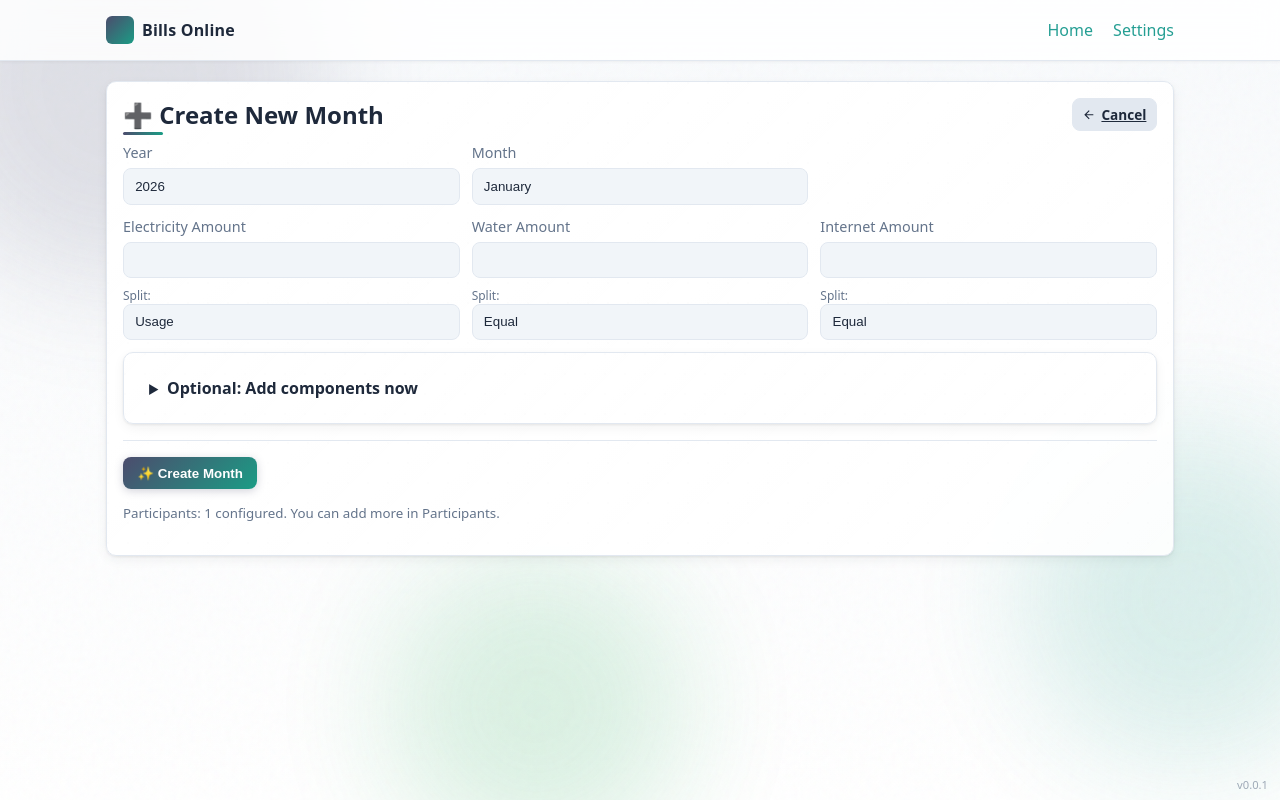
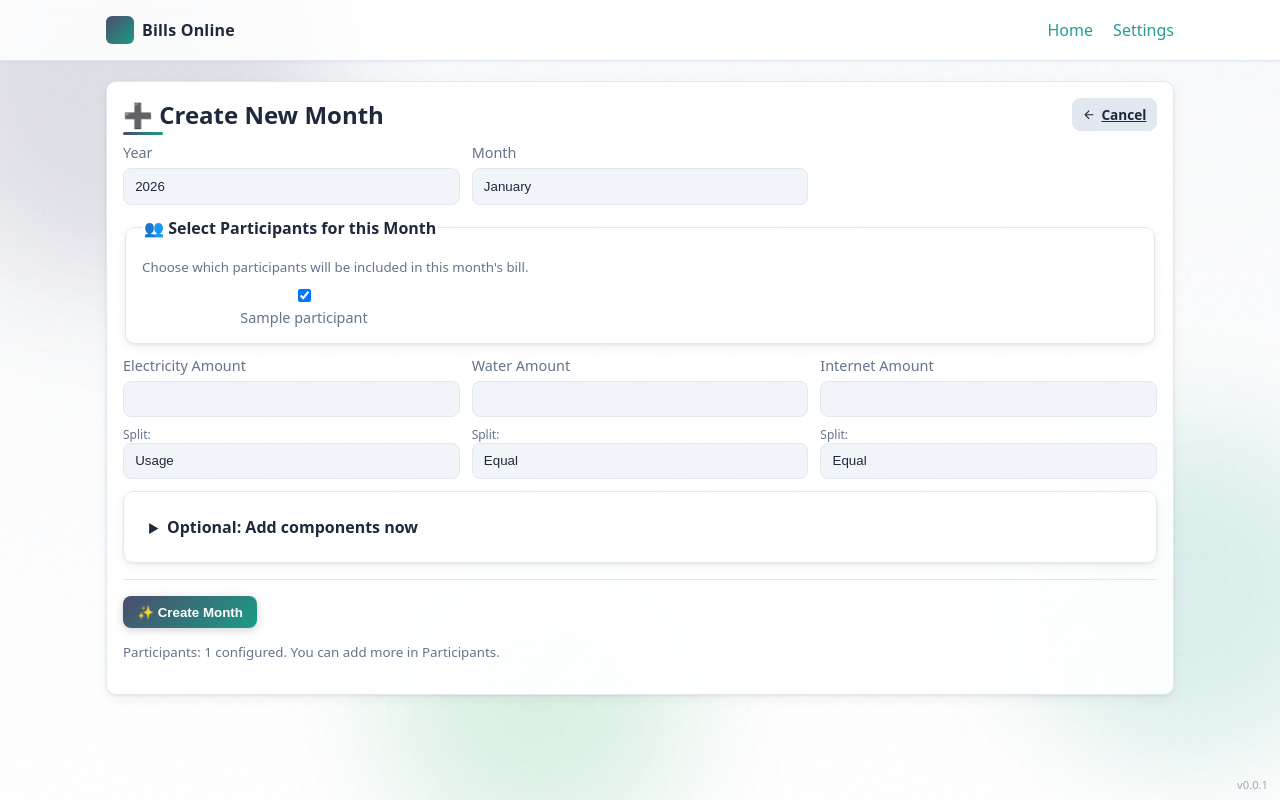
Before and after one commit to phdwight/billsonline, a Flask app: page /months/new in a window 1280 px wide. Run offline with Flask 3, Linux system fonts and the light colour scheme; tables that the repository leaves empty hold one stand-in row (values such as "Sample post").

Commit message:
Add participant selection during month creation
Co-authored-by: phdwight <2248551+phdwight@users.noreply.github.com>

```diff
--- a/app/routes/months.py
+++ b/app/routes/months.py
@@ -130,10 +130,20 @@ def create():
         flash(f"A month for {year}-{month:02d} already exists.", "error")
         return redirect(url_for("home.index"))
 
-    # Default membership: include all current participants
+    # Get selected participants from form
+    selected_participant_ids = request.form.getlist('selected_participants')
+    if selected_participant_ids:
+        # Convert to integers
+        selected_participant_ids = [int(pid) for pid in selected_participant_ids if pid]
+
+    # Default: if no selection was made, include all participants (backward compatibility)
+    if not selected_participant_ids:
+        selected_participant_ids = [p.id for p in participants]
+
+    # Add only selected participants to the month
     try:
-        for p in participants:
-            month_part_repo.add(bill.id, p.id)
+        for pid in selected_participant_ids:
+            month_part_repo.add(bill.id, pid)
     except Exception:
         pass
 
--- a/app/templates/month_detail.html
+++ b/app/templates/month_detail.html
@@ -37,6 +37,7 @@
       </thead>
       <tbody>
         {% for p in participants %}
+        {% if p.id in member_ids %}
         {% set r = readings_by_pid.get(p.id) %}
         <tr>
           <td>{{ p.name }}</td>
@@ -44,6 +45,7 @@
           <td>{{ r.reading_current if r else '' }}</td>
           <td>{{ '%.2f'|format(r.usage()) if r else '0.00' }}</td>
         </tr>
+        {% endif %}
         {% endfor %}
       </tbody>
     </table>
@@ -61,6 +63,7 @@
       </thead>
       <tbody>
         {% for p in participants %}
+  {% if p.id in member_ids %}
   {% set r = readings_by_pid.get(p.id) %}
         <tr>
           <td>{{ p.name }}</td>
@@ -71,6 +74,7 @@
           <td><input type="number" name="current_{{ p.id }}" step="0.01" value="{{ r.reading_current if r else '' }}"></td>
           <td>{{ '%.2f'|format(r.usage()) if r else '0.00' }}</td>
         </tr>
+        {% endif %}
         {% endfor %}
       </tbody>
     </table>
--- a/app/templates/new_month.html
+++ b/app/templates/new_month.html
@@ -11,6 +11,18 @@
       <label>Year {{ form.year(min=2000, max=3000, required=True) }}</label>
       <label>Month {{ form.month(required=True) }}</label>
     </div>
+    <fieldset class="card" style="margin-top:.5rem;">
+      <legend><strong>👥 Select Participants for this Month</strong></legend>
+      <div class="muted"><small>Choose which participants will be included in this month's bill.</small></div>
+      <div class="row" style="margin-top:.5rem;">
+        {% for p in participants %}
+        <label style="display:flex; align-items:center; gap:.25rem;">
+          <input type="checkbox" name="selected_participants" value="{{ p.id }}" checked onchange="toggleParticipantVisibility({{ p.id }}, this.checked)">
+          <span>{{ p.name }}</span>
+        </label>
+        {% endfor %}
+      </div>
+    </fieldset>
     <div class="row">
       <label>Electricity Amount {{ form.electricity_amount(step='0.01', required=True) }}
         <div class="muted"><small>Split:
@@ -45,7 +57,7 @@
         <div class="muted"><small>Set per-person values for Electricity (<span id="legacy_electricity_mode">percentage</span>).</small></div>
         <div class="row">
           {% for p in participants %}
-          <label><small>{{ p.name }}</small>
+          <label class="participant-field participant-{{ p.id }}" style="display:flex;"><small>{{ p.name }}</small>
             <input type="number" step="0.01" min="0" name="legacy_electricity_dist_{{ p.id }}" placeholder="0">
           </label>
           {% endfor %}
@@ -55,7 +67,7 @@
         <div class="muted"><small>Set per-person values for Water (<span id="legacy_water_mode">percentage</span>).</small></div>
         <div class="row">
           {% for p in participants %}
-          <label><small>{{ p.name }}</small>
+          <label class="participant-field participant-{{ p.id }}" style="display:flex;"><small>{{ p.name }}</small>
             <input type="number" step="0.01" min="0" name="legacy_water_dist_{{ p.id }}" placeholder="0">
           </label>
           {% endfor %}
@@ -65,7 +77,7 @@
         <div class="muted"><small>Set per-person values for Internet (<span id="legacy_internet_mode">percentage</span>).</small></div>
         <div class="row">
           {% for p in participants %}
-          <label><small>{{ p.name }}</small>
+          <label class="participant-field participant-{{ p.id }}" style="display:flex;"><small>{{ p.name }}</small>
             <input type="number" step="0.01" min="0" name="legacy_internet_dist_{{ p.id }}" placeholder="0">
           </label>
           {% endfor %}
@@ -135,7 +147,7 @@ function toggleCompEditorForRow(selectEl){
       <div class="muted"><small>Set per-person values (<span class="mode">${val}</span>).</small></div>
       <div class="row">
         {% for p in participants %}
-        <label><small>{{ p.name }}</small>
+        <label class="participant-field participant-{{ p.id }}" style="display:flex;"><small>{{ p.name }}</small>
           <input type="number" step="0.01" min="0" name="comp_dist___IDX___{{ p.id }}" placeholder="0">
         </label>
         {% endfor %}
@@ -248,6 +260,19 @@ function updateLegacySum(kind){
   }
 }
 ['electricity','water','internet'].forEach(attachLegacyHandlers);
+function toggleParticipantVisibility(participantId, isVisible) {
+  const fields = document.querySelectorAll(`.participant-${participantId}`);
+  fields.forEach(field => {
+    field.style.display = isVisible ? 'flex' : 'none';
+    // Clear values when hiding
+    if (!isVisible) {
+      const inputs = field.querySelectorAll('input[type="number"]');
+      inputs.forEach(inp => inp.value = '');
+    }
+  });
+  // Recalculate sums after toggling
+  ['electricity', 'water', 'internet'].forEach(updateLegacySum);
+}
 function validateCreationDistributions(form){
   let ok = true;
   form.querySelectorAll('.field-error-inline').forEach(e => e.remove());
@@ -256,6 +281,15 @@ function validateCreationDistributions(form){
     small.className = 'field-error field-error-inline';
     small.textContent = msg;
     afterEl.parentElement.appendChild(small);
+  }
+  // Check that at least one participant is selected
+  const selectedParticipants = form.querySelectorAll('input[name="selected_participants"]:checked');
+  if (selectedParticipants.length === 0) {
+    ok = false;
+    const fieldset = form.querySelector('fieldset');
+    if (fieldset) {
+      showError(fieldset.querySelector('legend'), 'At least one participant must be selected');
+    }
   }
   const legacy = [
     {kind: 'electricity', select: '#legacy_electricity_split', amount: form.querySelector('[name="electricity_amount"]')},
```
